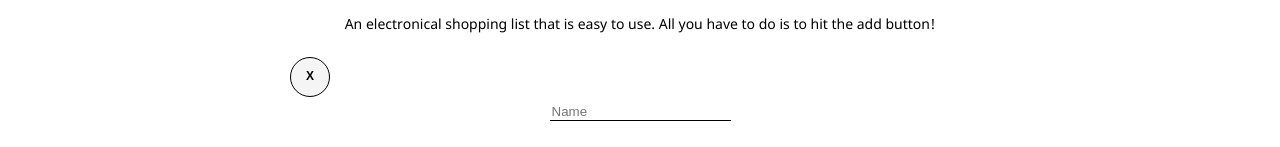
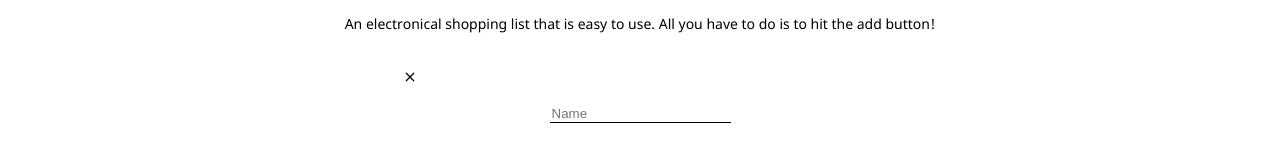
Before and after one commit to pal85adam/shopping-list, a React (Create React App) app in the folder client_app/: page / in a window 1280 px wide. Both pictures are taken after a click on the button "Add New". Shown: the part 610-757 px from the top of the page. Built offline with nearby package versions, Linux system fonts and the light colour scheme.

Commit message:
with context prepared

```diff
--- a/client_app/src/App.jsx
+++ b/client_app/src/App.jsx
@@ -1,4 +1,4 @@
-import React, { useState, useEffect } from "react";
+import React, { useState } from "react";
 import Header from "./components/HeaderComponent";
 import Footer from "./components/FooterComponent";
 import IntroSectionComponent from "./components/IntroSectionComponent";
--- a/client_app/src/components/FormComponent.jsx
+++ b/client_app/src/components/FormComponent.jsx
@@ -68,16 +68,15 @@ export default function FormComponent({ dispatch }) {
       )}
       {viewSubmitForm && (
         <>
-          <button
+
+          <form onSubmit={(e) => formSubmitHandler(e)}>
+          <span
             className="button button-cancel"
             onClick={() => {
               resetForm();
               setViewSubmitForm(false);
             }}
-          >
-            X
-          </button>
-          <form onSubmit={(e) => formSubmitHandler(e)}>
+          ></span>
             <div>
               <input
                 id="itemName"
--- a/client_app/src/components/ItemComponent.jsx
+++ b/client_app/src/components/ItemComponent.jsx
@@ -17,7 +17,7 @@ const ItemComponent = ({item, itemCompleteHandler}) => {
         <img
           alt="item"
           src="/assets/images/shopping-item.jpeg"
-          ClassName=""
+          className=""
         />
       </div>
     </article>
--- a/client_app/src/index.css
+++ b/client_app/src/index.css
@@ -317,7 +317,10 @@ form p.error {
 
 .button-cancel {
   width: 40px;
-  background: #f5f5f5;
-  color: black;
-  border: 1px solid black;
+  background: none;
+  background-image: url(assets/images/x.svg);
+  background-repeat: no-repeat;
+  background-size: 20px;
+  background-position: 10px 10px;
+  border: none;
 }
```
Also changed, not shown: client_app/src/scripts/itemsContext.js (added, +18 -0 lines), client_app/src/assets/images/x.svg (added).
